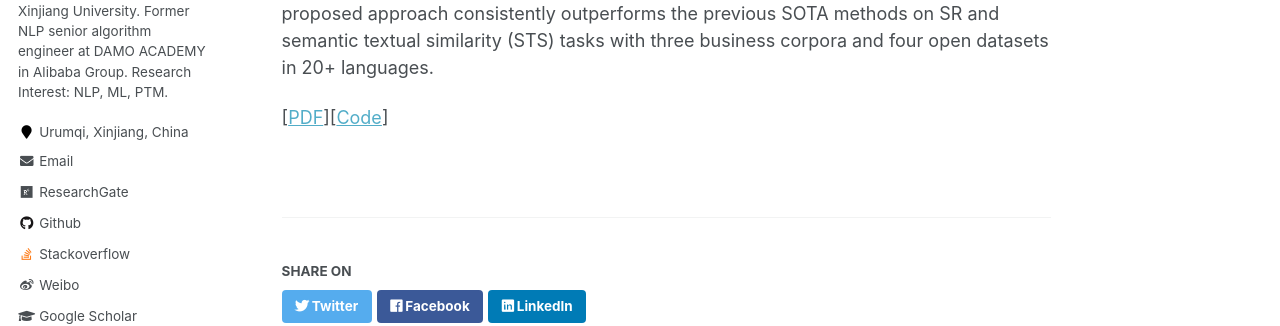
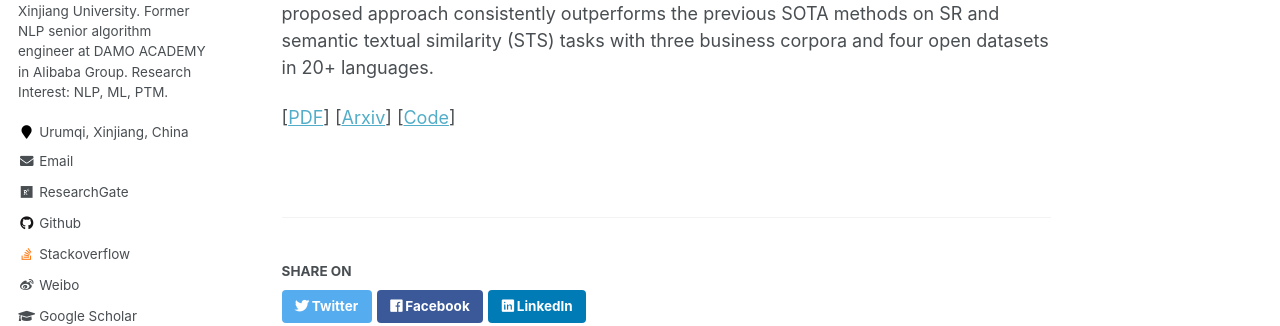
Before and after one commit to miradel51/miradel51.github.io, a Jekyll site: the page built from _publications/2025_kbs_SR_code-switch.md, in a window 1280 px wide and 900 px high, scrolled down 656 px. Shown: the part 273-599 px from the top of the window. Built offline with Jekyll 4.4.1, drawn with Linux system fonts in a browser that asks for light colours; some web fonts are replaced.

Commit message:
Update 2025_kbs_SR_code-switch.md
added the arxiv link

```diff
--- a/_publications/2025_kbs_SR_code-switch.md
+++ b/_publications/2025_kbs_SR_code-switch.md
@@ -28,4 +28,4 @@ Besides, we introduce the novel code-switched continual pre-training instead of
 The experimental results show that our proposed approach consistently outperforms the previous SOTA methods on SR and semantic textual similarity (STS) tasks
 with three business corpora and four open datasets in 20+ languages.
 
-\[[PDF](https://www.sciencedirect.com/science/article/pii/S0950705125009645?dgcid=author)\]\[[Code](https://github.com/miradel51/codemix_ptm)\]
+\[[PDF](https://www.sciencedirect.com/science/article/pii/S0950705125009645?dgcid=author)\] \[[Arxiv](https://arxiv.org/pdf/2403.01364)\] \[[Code](https://github.com/miradel51/codemix_ptm)\]
```
